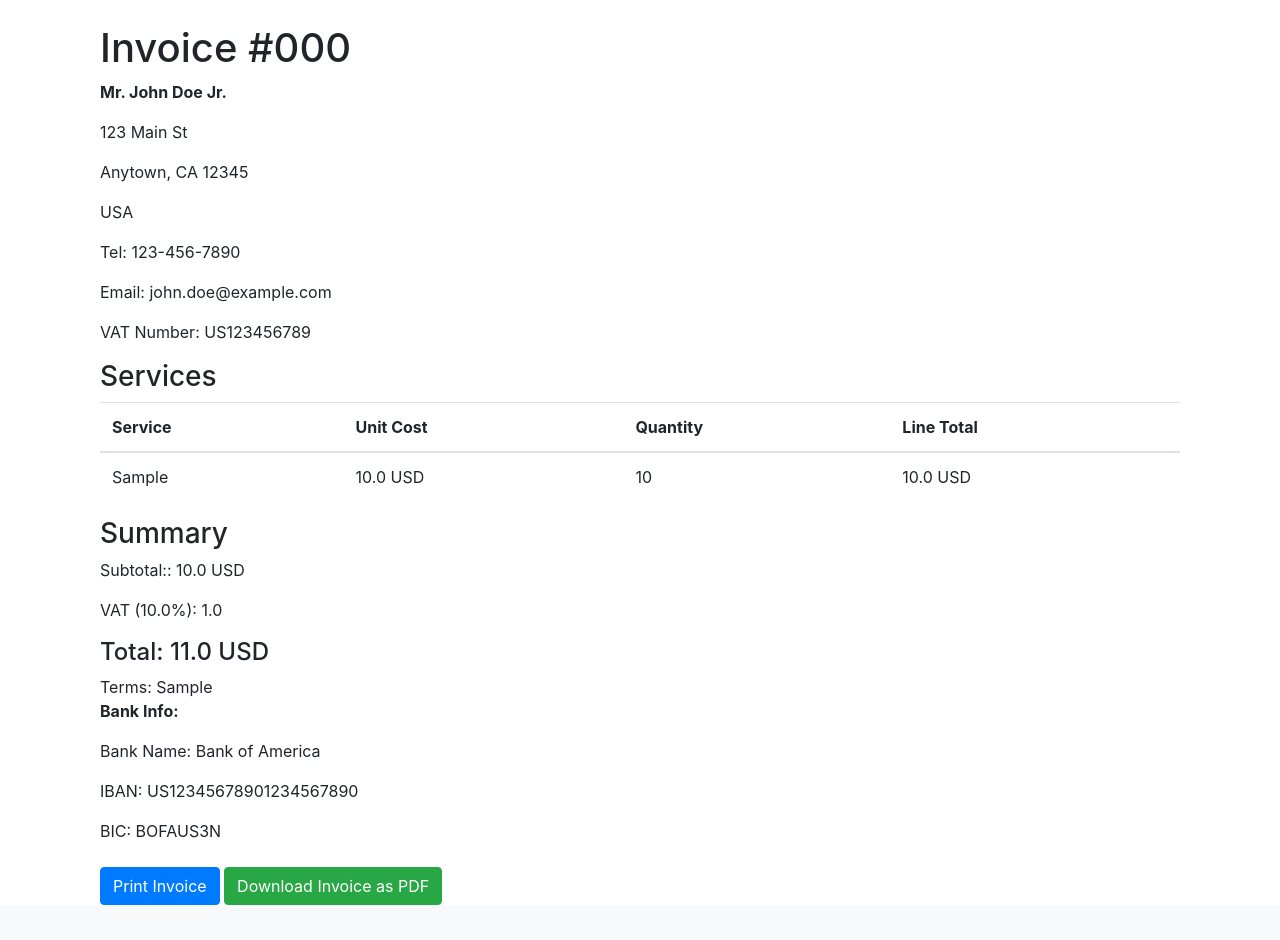
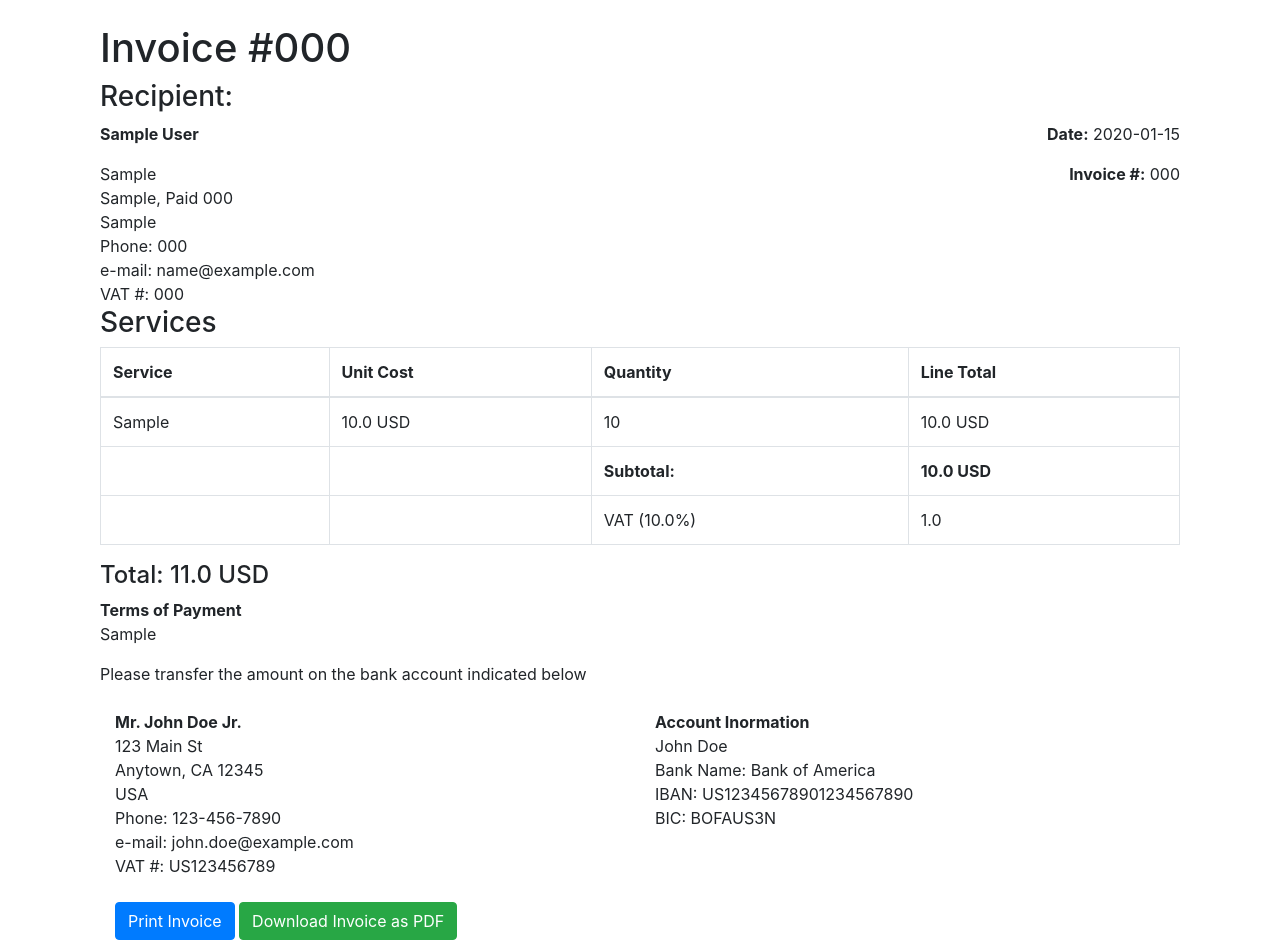
Before and after one commit to drfoehn/simple_invoice, a Flask app: page /print_invoice/1 in a window 1280 px wide. Shown: the part 56-996 px from the top of the page. Before the commit the page ends 961 px from the top, so only its background shows below. Run offline with Flask 3, Linux system fonts and the light colour scheme; tables that the repository leaves empty hold one stand-in row (values such as "Sample post"); some libraries are stand-ins or nearby versions.

Commit message:
Added edit invoice and invoice template bootstrap

```diff
--- a/app.py
+++ b/app.py
@@ -113,7 +113,7 @@ def create_client():
         db.session.commit()
         return redirect(url_for('index'))
 
-    return render_template('edit_client.html', client=None, client_id=None)
+    return render_template('add_client.html', client=None, client_id=None)
 
 @app.route('/edit_client/<int:client_id>', methods=['GET', 'POST'])
 def edit_client(client_id):
@@ -141,11 +141,10 @@ def edit_client(client_id):
         logging.debug("Client updated successfully.")  # Debugging line
         return redirect(url_for('index'))
 
-    return render_template('edit_client.html', client=client, client_id=client_id)
+    return render_template('add_client.html', client=client, client_id=client_id)
 
 @app.route('/add_invoice', methods=['GET', 'POST'])
 def add_invoice():
-    #pdb.set_trace()  # Set a breakpoint here
     if request.method == 'POST':
         # Handle form submission
         invoice_id = request.form.get('invoice_id')  # Get the generated invoice ID
@@ -208,33 +207,49 @@ def add_invoice():
             vat_amount = total * (vat_percentage / 100)
             total += vat_amount  # Add VAT to total
 
-        # Create the invoice with the calculated total and invoice_id
-        new_invoice = Invoice(
-            id=invoice_id,
-            invoice_id=invoice_id,
-            invoice_number=invoice_number,
-            invoice_date=invoice_date,
-            client_id=client_id,
-            total=total,
-            state=state,
-            apply_vat=apply_vat,
-            vat_percentage=vat_percentage,
-            currency=currency  # Set the currency
-        )
+        # Check if editing an existing invoice
+        if invoice_id:
+            invoice = Invoice.query.get_or_404(invoice_id)
+            invoice.invoice_number = invoice_number
+            invoice.invoice_date = invoice_date
+            invoice.client_id = client_id
+            invoice.total = total
+            invoice.state = state
+            invoice.apply_vat = apply_vat
+            invoice.vat_percentage = vat_percentage
+            invoice.currency = currency
 
-        # Add the invoice and services to the session
-        db.session.add(new_invoice)
-        db.session.commit()  # Commit to save the invoice and get its ID
+            # Update services
+            InvoiceService.query.filter_by(invoice_id=invoice.id).delete()  # Remove old services
+            for service in services:
+                service.invoice_id = invoice.id  # Set the invoice_id for each service
+                db.session.add(service)
 
-        # Now that the invoice ID is available, set it for each service
-        for service in services:
-            service.invoice_id = new_invoice.id  # Set the invoice_id for each service
-            db.session.add(service)
+            db.session.commit()
+            flash("Invoice updated successfully!", "success")
+        else:
+            # Create a new invoice
+            new_invoice = Invoice(
+                invoice_number=invoice_number,
+                invoice_date=invoice_date,
+                client_id=client_id,
+                total=total,
+                state=state,
+                apply_vat=apply_vat,
+                vat_percentage=vat_percentage,
+                currency=currency
+            )
+            db.session.add(new_invoice)
+            db.session.commit()  # Commit to save the invoice and get its ID
 
-        # Commit all changes to the database
-        db.session.commit()
+            # Now that the invoice ID is available, set it for each service
+            for service in services:
+                service.invoice_id = new_invoice.id  # Set the invoice_id for each service
+                db.session.add(service)
 
-        flash("Invoice added successfully!", "success")
+            db.session.commit()
+            flash("Invoice added successfully!", "success")
+
         return redirect(url_for('index'))
 
     # Generate a unique invoice ID using the current date and time
@@ -244,14 +259,16 @@ def add_invoice():
     # Set default VAT percentage to 0 initially
     vat_percentage = 0
 
-    # If a client is selected, fetch the VAT percentage
-    if request.args.get('client_id'):
-        selected_client = Client.query.get(request.args.get('client_id'))
-        if selected_client:
-            vat_percentage = selected_client.vat_percentage  # Get the VAT percentage from the selected client
-            logging.debug(f"VAT Percentage for client {selected_client.id}: {vat_percentage}")
+    # Check if an invoice_id is provided for editing
+    if request.args.get('invoice_id'):
+        invoice = Invoice.query.get(request.args.get('invoice_id'))
+        if invoice:
+            # If the invoice exists, set the VAT percentage based on the client
+            vat_percentage = invoice.vat_percentage
+            return render_template('add_invoice.html', clients=clients, invoice=invoice, vat_percentage=vat_percentage)
 
-    return render_template('add_invoice.html', clients=clients, invoice_id=invoice_id, vat_percentage=vat_percentage)
+    # For adding a new invoice, pass None for the invoice variable
+    return render_template('add_invoice.html', clients=clients, invoice=None, vat_percentage=vat_percentage)
 
 @app.route('/client_invoices/<int:client_id>')
 def client_invoices(client_id):
@@ -269,11 +286,7 @@ def print_invoice(invoice_id):
         language_dict = LANGUAGES.get(selected_language, LANGUAGES['en'])  # Fallback to English
         persona_info = PERSONAS.get(selected_persona, PERSONAS['persona1'])  # Get persona info
 
-        # Debugging: Print the selected language and dictionary
-        print(f"Selected Language: {selected_language}")
-        print(f"Selected Persona: {selected_persona}")
-        print(f"Persona Info: {persona_info}")
-
+        # Fetch the invoice and associated client
         invoice = Invoice.query.get_or_404(invoice_id)
         services = InvoiceService.query.filter_by(invoice_id=invoice.id).all()
 
@@ -282,7 +295,7 @@ def print_invoice(invoice_id):
 
         # Calculate subtotal and total
         subtotal = sum(service.line_total for service in services)
-        discount = 0  # You can modify this if you want to include discount logic
+        discount = 0
         total = subtotal - (subtotal * (discount / 100))
 
         # Check if VAT is applied
@@ -294,7 +307,7 @@ def print_invoice(invoice_id):
             vat_amount = total * (vat_percentage / 100)
             total += vat_amount  # Add VAT to total
 
-        # Pass PERSONAS to the template
+        # Pass all necessary data to the template
         return render_template('print_invoice.html',
                                invoice=invoice,
                                services=services,
@@ -304,10 +317,14 @@ def print_invoice(invoice_id):
                                total=total,
                                language_dict=language_dict,
                                persona_info=persona_info,
+                               client=client,  # Pass the client information to the template
                                client_payment_terms=client.payment_terms,  # Pass payment terms to the template
                                PERSONAS=PERSONAS)  # Include PERSONAS here
 
     elif request.method == 'POST':
+        # Handle POST request logic here if needed
+        # For example, you might want to handle printing or saving the invoice
+        # You can also redirect or render a different template if necessary
         return redirect(url_for('index'))  # Redirect to the index page or another appropriate action
 
 @app.route('/delete_client/<int:client_id>', methods=['POST'])
@@ -332,12 +349,33 @@ def delete_invoice(invoice_id):
     flash("Invoice deleted successfully!", "success")
     return redirect(url_for('index'))  # Redirect back to the invoices list
 
+@app.route('/edit_invoice/<int:invoice_id>', methods=['GET', 'POST'])
+def edit_invoice(invoice_id):
+    invoice = Invoice.query.get_or_404(invoice_id)
+
+    if request.method == 'POST':
+        # Update invoice details from the form
+        invoice.invoice_date = request.form['invoice_date']
+        invoice.total = request.form['total']
+        invoice.state = request.form['state']
+        # Add any other fields you want to edit
+
+        db.session.commit()
+        flash('Invoice updated successfully!', 'success')
+        return redirect(url_for('index'))
+
+    return render_template('edit_invoice.html', invoice=invoice)
+
 # Language dictionaries
 LANGUAGES = {
     'en': {
         'invoice': 'Invoice',
         'date': 'Date',
         'client': 'Client',
+        'recipient': 'Recipient',
+        'tel': 'Phone',
+        'email': 'e-mail',
+        'vat_number': 'VAT #',
         'currency': 'Currency',
         'services': 'Services',
         'service': 'Service',
@@ -353,12 +391,19 @@ LANGUAGES = {
         'vat_amount': 'VAT Amount:',
         'final_total': 'Final Total:',
         'client_name': 'Client Name:',
+        'client_terms': 'Terms of Payment',
         'invoice_date': 'Invoice Date:',
+        'transfer_text': 'Please transfer the amount on the bank account indicated below',
+        'bank_info': 'Account Inormation',
     },
     'fr': {
         'invoice': 'Facture',
         'date': 'Date',
         'client': 'Client',
+        'recipient': '----',
+        'tel': '---',
+        'email': '---',
+        'vat_number': '---',
         'currency': 'Devise',
         'services': 'Services',
         'service': 'Service',
@@ -369,12 +414,20 @@ LANGUAGES = {
         'subtotal': 'Sous-total',
         'discount': 'Remise',
         'vat': 'TVA',
-        'total': 'Total'
+        'total': 'Total',
+        'transfer_text': '',
+        'bank_info': '-----',
+        'client_terms': '------',
     },
     'de': {
         'invoice': 'Rechnung',
         'date': 'Datum',
         'client': 'Kunde',
+        'recipient': 'Empfänger',
+        'tel': 'Tel.',
+        'email': 'E-mail',
+        'vat_number': 'USt-ID',
+        'recipient': 'Empfänger',
         'currency': 'Währung',
         'services': 'Dienstleistungen',
         'service': 'Dienstleistung',
@@ -385,7 +438,10 @@ LANGUAGES = {
         'subtotal': 'Zwischensumme',
         'discount': 'Rabatt',
         'vat': 'USt',
-        'total': 'Gesamt'
+        'total': 'Gesamt',
+        'transfer_text': 'Bitte überweisen Sie die Summe auf das unten angegebene Konto',
+        'bank_info': 'Konto-Information',
+        'client_terms': 'Zahlungsbedingungen',
     }
 }
 
@@ -407,6 +463,7 @@ PERSONAS = {
         'email': 'john.doe@example.com',
         'vat_number': 'US123456789',
         'bank_info': {
+            'account_holder': 'John Doe',
             'bank_name': 'Bank of America',
             'iban': 'US12345678901234567890',
             'bic': 'BOFAUS3N'
@@ -428,6 +485,7 @@ PERSONAS = {
         'email': 'jane.smith@example.com',
         'vat_number': 'US987654321',
         'bank_info': {
+            'account_holder': 'Jane Smith',
             'bank_name': 'Chase Bank',
             'iban': 'US09876543210987654321',
             'bic': 'CHASUS33'
--- a/templates/edit_client.html
+++ b/templates/add_client.html
@@ -1,4 +1,4 @@
-<!-- templates/edit_client.html -->
+<!-- templates/add_client.html -->
 {% extends "base.html" %}
 
 {% block title %}{{ 'Edit Client' if client else 'Add Client' }} - Invoicing App{% endblock %}
--- a/templates/index.html
+++ b/templates/index.html
@@ -42,6 +42,7 @@
                         <form method="POST" action="{{ url_for('delete_invoice', invoice_id=invoice.id) }}" style="display:inline;" onsubmit="return confirm('Are you sure you want to delete this invoice?');">
                             <button type="submit" class="btn btn-danger">Delete</button>
                         </form>
+                        <a href="{{ url_for('add_invoice') }}?invoice_id={{ invoice.id }}" class="btn btn-warning">Edit</a> <!-- Updated Edit button -->
                     </td>
                 </tr>
             {% endfor %}
--- a/templates/print_invoice.html
+++ b/templates/print_invoice.html
@@ -18,10 +18,7 @@
         }
     }
 </style>
-
-<div class="container mt-4">
-    <h1>{{ language_dict['invoice'] }} #{{ invoice.invoice_number }}</h1>
-       <!-- Persona Selection -->
+ <!-- Persona Selection -->
     <!--<form method="GET" action="{{ url_for('print_invoice', invoice_id=invoice.id) }}">
         <label for="persona">Select Persona:</label>
         <select name="persona" id="persona">
@@ -32,22 +29,39 @@
         <input type="hidden" name="language" value="{{ request.args.get('language', 'en') }}">
         <button type="submit" class="btn btn-info">Update</button>
     </form> -->
+<div class="container mt-4">
+    <div class="row">
+        <div class="col">
+    <h1 class="">{{ language_dict['invoice'] }} #{{ invoice.invoice_number }}</h1>
+        </div>
+        </div>
+        <div class="row">
+        <div class="col">
+            <h3>{{ language_dict['recipient'] }}:</h3>
+        </div>
+        </div>
+    <div class="row">
+        <div class="col-6">
+            <p><strong>{{ client.first_name }} {{ client.last_name }}</strong></p>
+            {{ client.street }}</br>
+            {{ client.city }}, {{ client.state }} {{ client.postal_code }}</br>
+            {{ client.country }}</br>
+            {{ language_dict['tel'] }}: {{ client.phone }}</br>
+            {{ language_dict['email'] }}: {{ client.email }}</br>
+            {{ language_dict['vat_number'] }}: {{ client.vat_number }}</br>
+        </div>
+        <div class="col-6">
+            <p class="text-right"><strong>{{ language_dict['date'] }}:</strong> {{ invoice.invoice_date.strftime('%Y-%m-%d') }}</p>
+            <p class="text-right"><strong>{{ language_dict['invoice'] }} #:</strong> {{ invoice.invoice_number }}</p>
+        </div>
+    </div>
 
 
-    <!-- Persona Information -->
-    <div>
-        <p><strong>{{ persona_info.prefix }} {{ persona_info.first_name }} {{ persona_info.last_name }} {{ persona_info.suffix }}</strong></p>
-        <p>{{ persona_info.address.street }}</p>
-        <p>{{ persona_info.address.city }}, {{ persona_info.address.state }} {{ persona_info.address.postal_code }}</p>
-        <p>{{ persona_info.address.country }}</p>
-        <p>Tel: {{ persona_info.tel }}</p>
-        <p>Email: {{ persona_info.email }}</p>
-        <p>VAT Number: {{ persona_info.vat_number }}</p>
 
-    </div>
+
 
     <h3>{{ language_dict['services'] }}</h3>
-    <table class="table">
+    <table class="table table-bordered">
         <thead>
             <tr>
                 <th>{{ language_dict['service'] }}</th>
@@ -65,28 +79,60 @@
                 <td>{{ service.line_total }} {{ invoice.currency }}</td>
             </tr>
             {% endfor %}
+            <tr>
+                <td></td>
+                <td></td>
+                <td><strong>{{ language_dict['subtotal'] }}</strong></td>
+                <td><strong>{{ subtotal }} {{ invoice.currency }}</strong></td>
+            </tr>
+            {% if discount > 0 %}
+            <tr>
+                <td></td>
+                <td></td>
+                <td>{{ language_dict['discount'] }}</td>
+                <td>{{ discount }} %</td>
+            </tr>
+            {% endif %}
+            {% if vat_amount > 0 %}
+            <tr>
+                <td></td>
+                <td></td>
+                <td>{{ language_dict['vat'] }} ({{ invoice.vat_percentage }}%)</td>
+                <td>{{ vat_amount }}</td>
+            </tr>
+            {% endif %}
         </tbody>
     </table>
 
-    <h3>{{ language_dict['summary'] }}</h3>
-    <p>{{ language_dict['subtotal'] }}: {{ subtotal }} {{ invoice.currency }}</p>
-    {% if discount > 0 %}
-    <p>{{ language_dict['discount'] }}: {{ discount }} %</p>
-    {% endif %}
-    {% if vat_amount > 0 %}
-    <p>{{ language_dict['vat'] }} ({{ invoice.vat_percentage }}%): {{ vat_amount }}</p>
-    {% endif %}
+
     <h4>{{ language_dict['total'] }}: {{ total }} {{ invoice.currency }}</h4>
+    <div class="row">
+        <div class="col">
+            <strong>{{ language_dict['client_terms'] }}</strong>
+            <p>{{ client_payment_terms }}<p>
+            </div>
+            </div>
+    <p>{{ language_dict['transfer_text'] }}</p>
 
-
-
-    Terms: {{ client_payment_terms }}
-
-    <p><strong>Bank Info:</strong></p>
-        <p>Bank Name: {{ persona_info.bank_info.bank_name }}</p>
-        <p>IBAN: {{ persona_info.bank_info.iban }}</p>
-        <p>BIC: {{ persona_info.bank_info.bic }}</p>
-
+    <div class="container mt-4">
+        <div class="row">
+            <div class="col">
+        <strong>{{ persona_info.prefix }} {{ persona_info.first_name }} {{ persona_info.last_name }} {{ persona_info.suffix }}</strong></br>
+        {{ persona_info.address.street }}</br>
+        {{ persona_info.address.city }}, {{ persona_info.address.state }} {{ persona_info.address.postal_code}}</br>
+        {{ persona_info.address.country }}</br>
+        {{ language_dict['tel'] }}: {{ persona_info.tel }}</br>
+        {{ language_dict['email'] }}: {{ persona_info.email }}</br>
+        {{ language_dict['vat_number'] }}: {{ persona_info.vat_number }}</br>
+    </div>
+    <div class="col">
+    <strong>{{ language_dict['bank_info'] }}</strong></br>
+    {{ persona_info.bank_info.account_holder }}</br>
+    Bank Name: {{ persona_info.bank_info.bank_name }}</br>
+    IBAN: {{ persona_info.bank_info.iban }}</br>
+    BIC: {{ persona_info.bank_info.bic }}</br>
+</div>
+</div>
 
     <!-- Print and Download Buttons -->
     <div class="mt-4 no-print">
```
Also changed, not shown: templates/add_invoice.html (+23 -21 lines).
